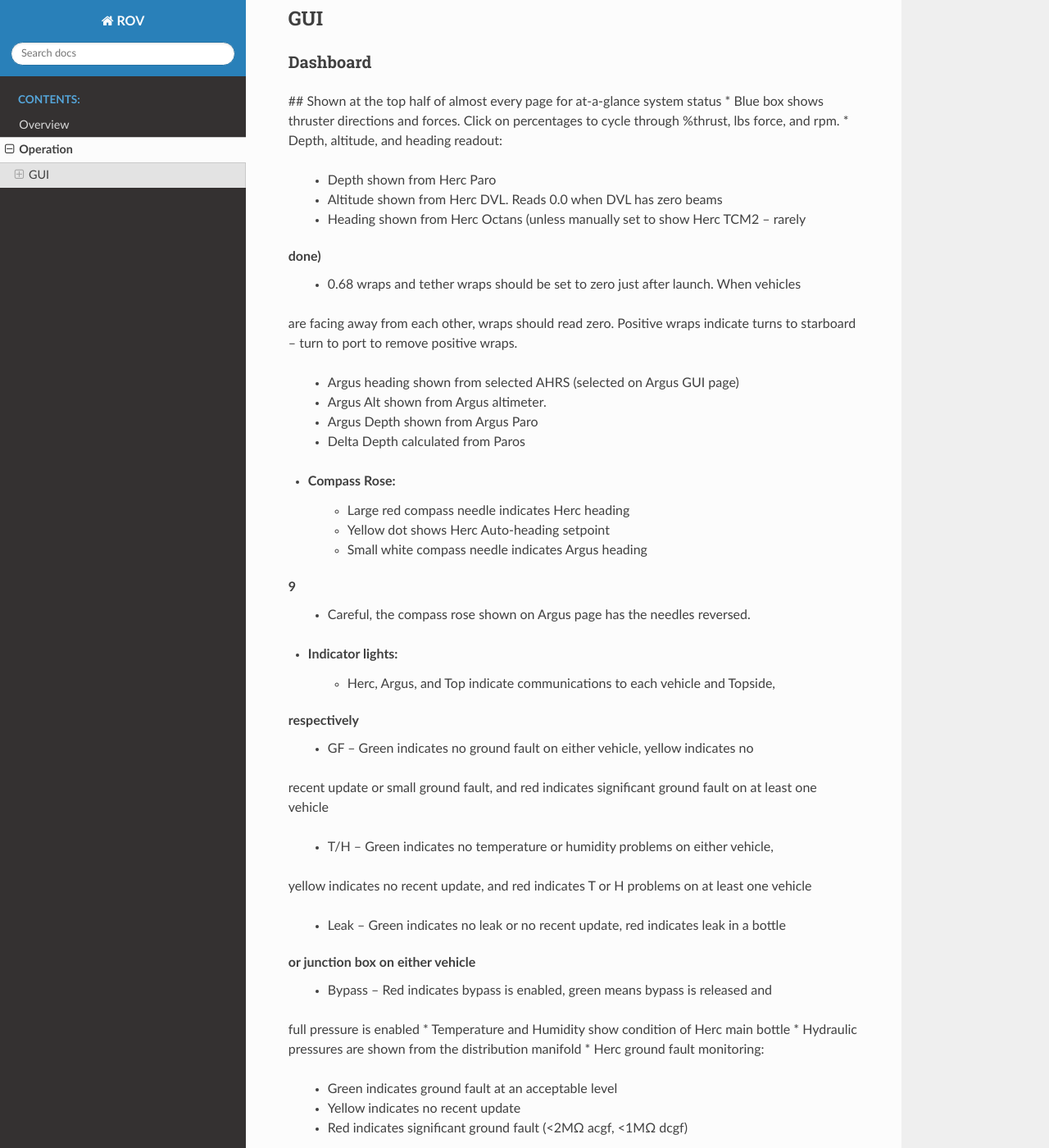
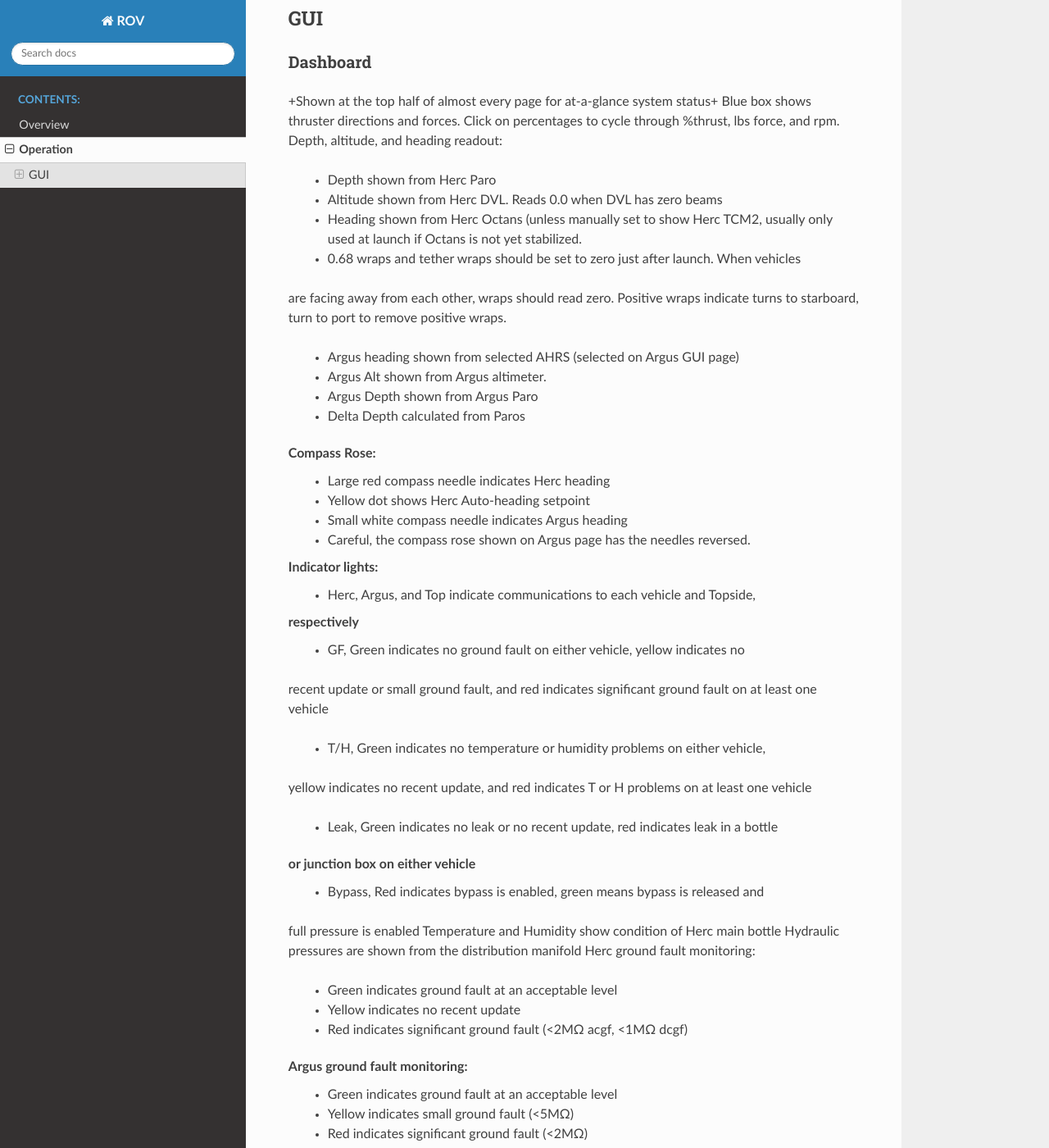
Before and after one commit to questrov/ROV-Pi, a Sphinx documentation site: the page built from source/operation.rst, in a window 1280 px wide and 1400 px high, scrolled down 274 px. Shown: the whole window at 82% size. Built offline with Sphinx 7.4.7 and the Read the Docs theme 2.0.0, drawn with Linux system fonts in a browser that asks for light colours; pages that are not in the unit, such as notebooks, are missing from menus; some of the changed text lies outside the part shown.

```diff
--- a/source/operation.rst
+++ b/source/operation.rst
@@ -12,49 +12,47 @@ GUI
 Dashboard
 ---------
 
-## Shown at the top half of almost every page for at-a-glance system status
-* Blue box shows thruster directions and forces. Click on percentages to cycle through %thrust, lbs force, and rpm.
-* Depth, altitude, and heading readout:
++Shown at the top half of almost every page for at-a-glance system status+
+Blue box shows thruster directions and forces. Click on percentages to cycle through %thrust, lbs force, and rpm.
+Depth, altitude, and heading readout:
 	- Depth shown from Herc Paro
 	- Altitude shown from Herc DVL. Reads 0.0 when DVL has zero beams
-	- Heading shown from Herc Octans (unless manually set to show Herc TCM2 – rarely
-done)
+	- Heading shown from Herc Octans (unless manually set to show Herc TCM2, usually only used at launch if Octans is not yet stabilized.
 	- 0.68 wraps and tether wraps should be set to zero just after launch. When vehicles
 are facing away from each other, wraps should read zero. Positive wraps indicate
-turns to starboard – turn to port to remove positive wraps.
+turns to starboard, turn to port to remove positive wraps.
 	- Argus heading shown from selected AHRS (selected on Argus GUI page)
 	- Argus Alt shown from Argus altimeter.
 	- Argus Depth shown from Argus Paro
 	- Delta Depth calculated from Paros
-* Compass Rose:
+Compass Rose:
 	- Large red compass needle indicates Herc heading
 	- Yellow dot shows Herc Auto-heading setpoint
 	- Small white compass needle indicates Argus heading
-9
 	- Careful, the compass rose shown on Argus page has the needles reversed.
-* Indicator lights:
+Indicator lights:
 	- Herc, Argus, and Top indicate communications to each vehicle and Topside,
 respectively
-	- GF – Green indicates no ground fault on either vehicle, yellow indicates no
+	- GF, Green indicates no ground fault on either vehicle, yellow indicates no
 recent update or small ground fault, and red indicates significant ground fault
 on at least one vehicle
-	- T/H – Green indicates no temperature or humidity problems on either vehicle,
+	- T/H, Green indicates no temperature or humidity problems on either vehicle,
 yellow indicates no recent update, and red indicates T or H problems on at least
 one vehicle
-	- Leak – Green indicates no leak or no recent update, red indicates leak in a bottle
+	- Leak, Green indicates no leak or no recent update, red indicates leak in a bottle
 or junction box on either vehicle
-	- Bypass – Red indicates bypass is enabled, green means bypass is released and
+	- Bypass, Red indicates bypass is enabled, green means bypass is released and
 full pressure is enabled
-* Temperature and Humidity show condition of Herc main bottle
-* Hydraulic pressures are shown from the distribution manifold
-* Herc ground fault monitoring:
+Temperature and Humidity show condition of Herc main bottle
+Hydraulic pressures are shown from the distribution manifold
+Herc ground fault monitoring:
 	- Green indicates ground fault at an acceptable level
 	- Yellow indicates no recent update
 	- Red indicates significant ground fault (<2MΩ acgf, <1MΩ dcgf)
-* Argus ground fault monitoring:
+Argus ground fault monitoring:
 	- Green indicates ground fault at an acceptable level
 	- Yellow indicates small ground fault (<5MΩ)
 	- Red indicates significant ground fault (<2MΩ)
-* Voltage shows hotel voltages of all main bottles
-* Topside shows voltage going into High Voltage cabinet
-* Autos indicators show status of Herc autos
+Voltage shows hotel voltages of all main bottles
+Topside shows voltage going into High Voltage cabinet
+Autos indicators show status of Herc autos
```
